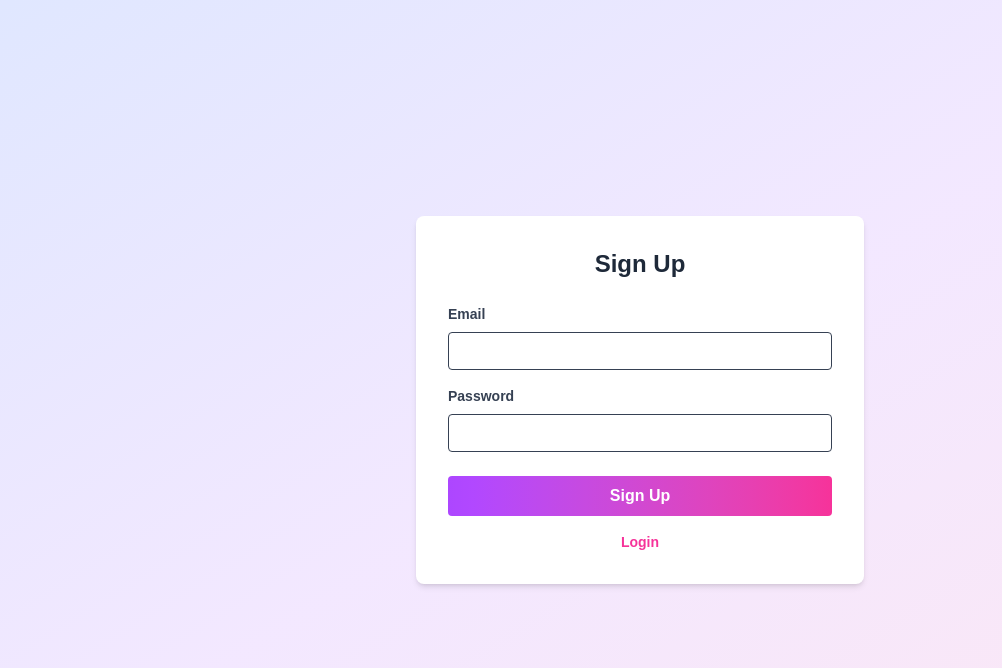
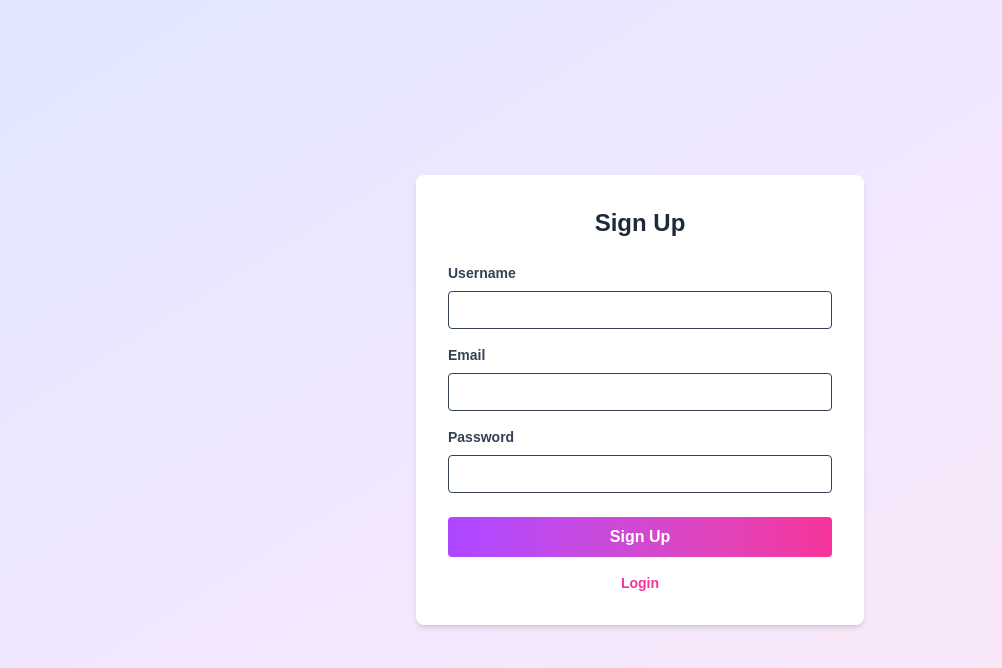
Before and after one commit to OmDhavale/ShopSphere, a Next.js app: page /account in a window 1280 px wide. Both pictures are taken after a click on the button "Sign Up". Shown: the top 668 px of the page, without its empty margins (0-1002 px from the left). Built offline with nearby package versions, Linux system fonts and the light colour scheme.

Commit message:
signup login done

```diff
--- a/src/Models/UserModel/user.model.js
+++ b/src/Models/UserModel/user.model.js
@@ -1,7 +1,10 @@
 import mongoose,{ Schema } from "mongoose";
 //User fields: name, userID, password, usertype(customer or admin),email
 const userSchema = new mongoose.Schema({
+    username:{
+        type: String,
 
+    },
     email: {
         type : String,
         required : true,
--- a/src/app/account/page.jsx
+++ b/src/app/account/page.jsx
@@ -8,7 +8,7 @@ export default function AccountPage() {
   const [isLogin, setIsLogin] = useState(true);
   const [email, setEmail] = useState("");
   const [password, setPassword] = useState("");
-
+  const [username, setUsername] = useState("");
   const handleSubmit = (e) => {
     e.preventDefault();
     if (isLogin) {
@@ -23,6 +23,8 @@ export default function AccountPage() {
         .then((response) => {
           console.log("Login successful:", response.data);
           toast.success("Login successful!");
+          setEmail("")
+          setPassword("")
         })
         .catch((error) => {
           console.error("Login error:", error);
@@ -33,7 +35,7 @@ export default function AccountPage() {
     } else {
       // Handle signup logic here
 
-      const reqBody = { email,password }
+      const reqBody = { username,email,password }
       axios
         .post("/api/signup", reqBody,{
           headers: {
@@ -43,6 +45,9 @@ export default function AccountPage() {
         .then((response) => {
           console.log("Signup successful:", response.data);
           toast.success("Signup successful!");
+          setUsername("");
+          setEmail("");
+          setPassword("");
         })
         .catch((error) => {
           console.error("Signup error:", error);
@@ -61,6 +66,9 @@ export default function AccountPage() {
         <h2 className="text-2xl font-semibold text-gray-800 mb-6 text-center">
           {isLogin ? "Login" : "Sign Up"}
         </h2>
+        {isLogin ? (
+          <>
+            {/* The input fields for login */}
             <form onSubmit={handleSubmit}>
               <div className="mb-4">
                 <label
@@ -112,6 +120,79 @@ export default function AccountPage() {
                 </button>
               </div>
             </form>
+          </>
+        ) : (
+          <>
+            {/* The input fields for signup */}
+            <form onSubmit={handleSubmit}>
+              <div className="mb-4">
+                <label
+                  htmlFor="username"
+                  className="block text-gray-700 text-sm font-bold mb-2"
+                >
+                  Username
+                </label>
+                <input
+                  type="name"
+                  id="email"
+                  value={username}
+                  onChange={(e) => setUsername(e.target.value)}
+                  className="appearance-none border rounded w-full py-2 px-3 text-gray-700 leading-tight focus:outline-none focus:shadow-outline"
+                  required
+                />
+              </div>
+              <div className="mb-4">
+                <label
+                  htmlFor="email"
+                  className="block text-gray-700 text-sm font-bold mb-2"
+                >
+                  Email
+                </label>
+                <input
+                  type="name"
+                  id="email"
+                  value={email}
+                  onChange={(e) => setEmail(e.target.value)}
+                  className="appearance-none border rounded w-full py-2 px-3 text-gray-700 leading-tight focus:outline-none focus:shadow-outline"
+                  required
+                />
+              </div>
+              <div className="mb-6">
+                <label
+                  htmlFor="password"
+                  className="block text-gray-700 text-sm font-bold mb-2"
+                >
+                  Password
+                </label>
+                <input
+                  type="password"
+                  id="password"
+                  value={password}
+                  onChange={(e) => setPassword(e.target.value)}
+                  className="appearance-none border rounded w-full py-2 px-3 text-gray-700 leading-tight focus:outline-none focus:shadow-outline"
+                  required
+                />
+              </div>
+              <div className="flex flex-col items-center justify-center space-y-4">
+                {" "}
+                {/* Modified flex for mobile view */}
+                <button
+                  type="submit"
+                  className="w-full bg-gradient-to-r from-purple-500 to-pink-500 text-white font-bold py-2 px-4 rounded focus:outline-none focus:shadow-outline" //w-full added.
+                >
+                  {isLogin ? "Login" : "Sign Up"}
+                </button>
+                <button
+                  type="button"
+                  onClick={() => setIsLogin(!isLogin)}
+                  className="inline-block align-baseline font-bold text-sm text-pink-500 hover:text-pink-800"
+                >
+                  {isLogin ? "Sign Up" : "Login"}
+                </button>
+              </div>
+            </form>
+          </>
+        )}
       </div>
     </div>
   );
--- a/src/app/api/signup/route.js
+++ b/src/app/api/signup/route.js
@@ -8,13 +8,15 @@ export async function POST(req) {
   //Steps
   //1.read request body
   const request_body = await req.json();
-  console.log(request_body);
+  console.log("request_body : ",request_body);
+  console.log("Received username:", request_body.username); // debugging
   console.log("Received email:", request_body.email); // debugging
   console.log("Received password:", request_body.password); // debugging
 
   //2.insert data in users collection in MongoDB
   const hashedPassword = bcrypt.hashSync(request_body.password, 8);
   const user_obj = {
+    username: request_body.username,
     email: request_body.email,
     password: hashedPassword,
   };
@@ -23,7 +25,7 @@ export async function POST(req) {
     const usercreated = await userModel.create(user_obj);
     //return this user
     const usercreated2 = {
-      email: usercreated.email
+      email: usercreated.email,
     };
 
     // res.status(201).send({
@@ -31,15 +33,18 @@ export async function POST(req) {
     //   usercreated2,
     // }); //201 : something succesfully created
 
-    return new Response(JSON.stringify({
-      message: "User created",
-      usercreated2,
-    }), {
-      status: 201,
-      headers: { "Content-Type": "application/json" }
-    });
+    return new Response(
+      JSON.stringify({
+        message: "User created",
+        usercreated2,
+      }),
+      {
+        status: 201,
+        headers: { "Content-Type": "application/json" },
+      }
+    );
   } catch (err) {
-    console.log("Error registering the user",err);
+    console.log("Error registering the user", err);
     // res.status(500).send({
     //   //500 : internal server error
     //   message: "some error happened while registering user try again..",
```
Lines whose indentation alone changed are shown as unchanged.
